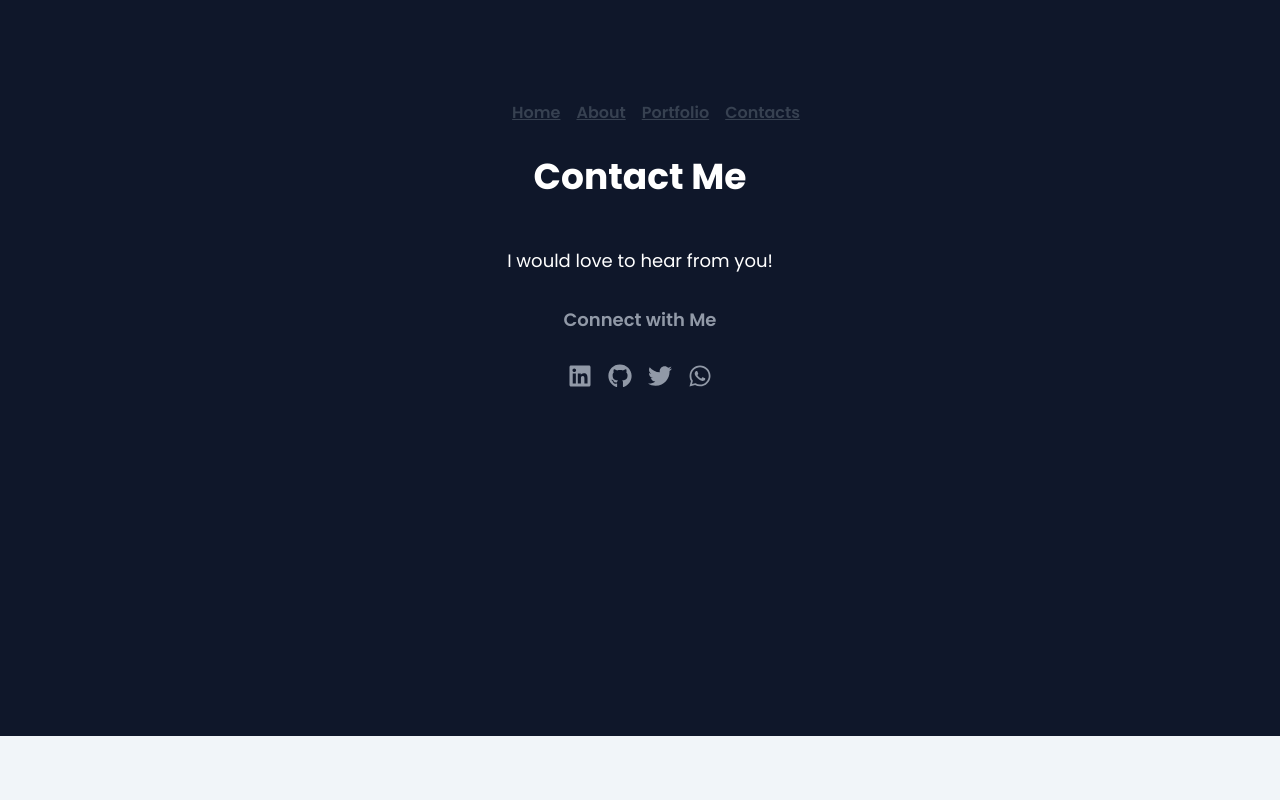
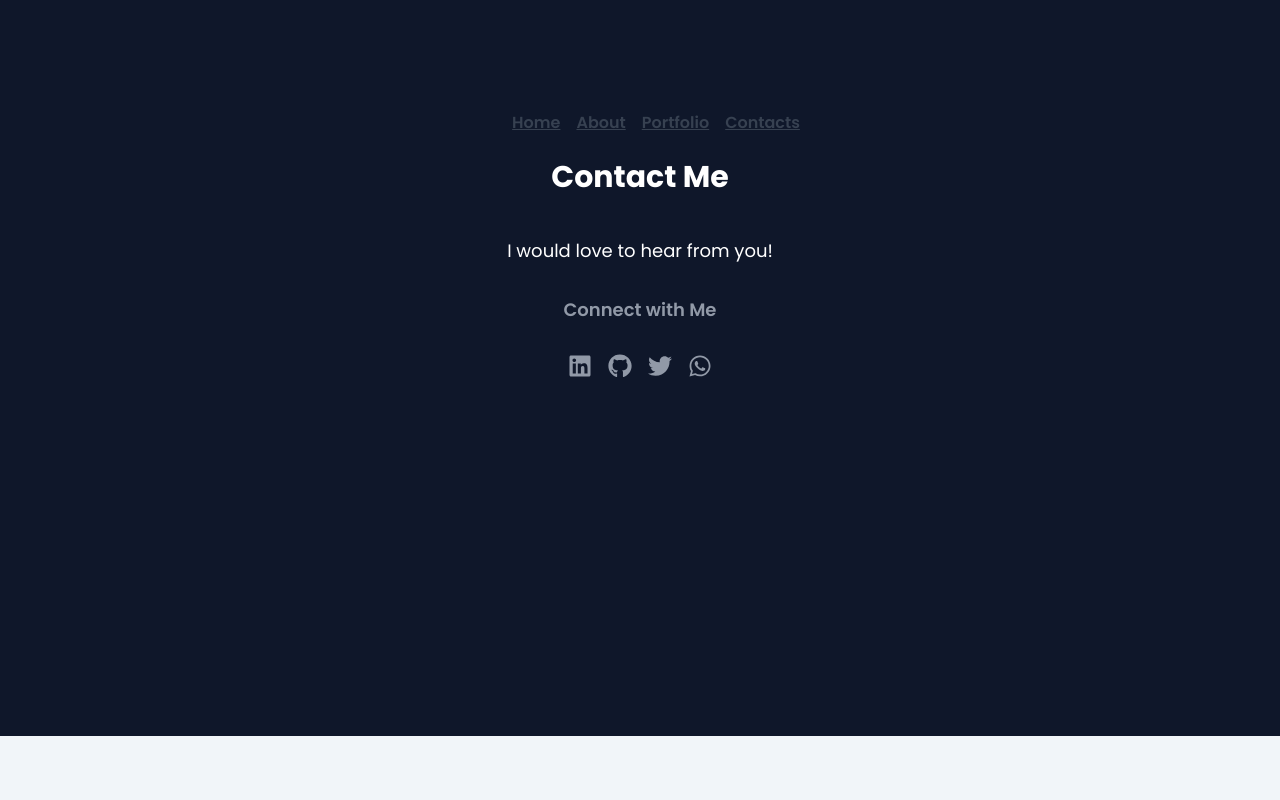
Before and after one commit to elainees-devs/elaine-portfolio, a React (Vite) app: page /contacts in a window 1280 px wide. Shown: the top 800 px of the page. Built offline with nearby package versions, Linux system fonts and the light colour scheme.

Commit message:
refactor: update Contact page layout and heading styles

```diff
--- a/src/pages/Contact.tsx
+++ b/src/pages/Contact.tsx
@@ -6,13 +6,15 @@ const Contact: React.FC = () => {
   return (
     <>
       <div className="-mt-12 md:-mt-36 w-full flex flex-col max-w-3xl mx-auto min-h-screen p-2">
-        <div className=" flex flex-col items-center justify-center  w-full flex-grow">
+        <div className="flex flex-col items-center justify-center w-full flex-grow">
           <>
             <div className="ml-8 grid grid-cols-1 justify-items-start -mt-48 md:mt-0 md:justify-items-center w-full">
               <Nav />
             </div>
 
-            <h1 className="text-xl md:text-4xl font-bold my-8">Contact Me</h1>
+            <h1 className="text-2xl text-center md:text-3xl font-bold my-6">
+              Contact Me
+            </h1>
             <p className="text-sm md:text-lg text-Accent mb-4">
               I would love to hear from you!
             </p>
```
